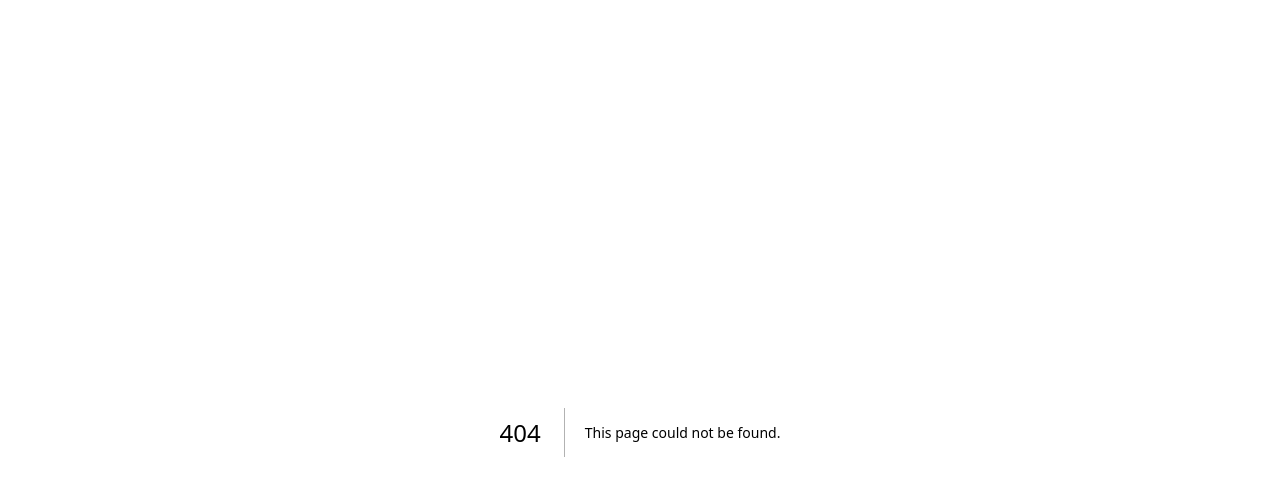
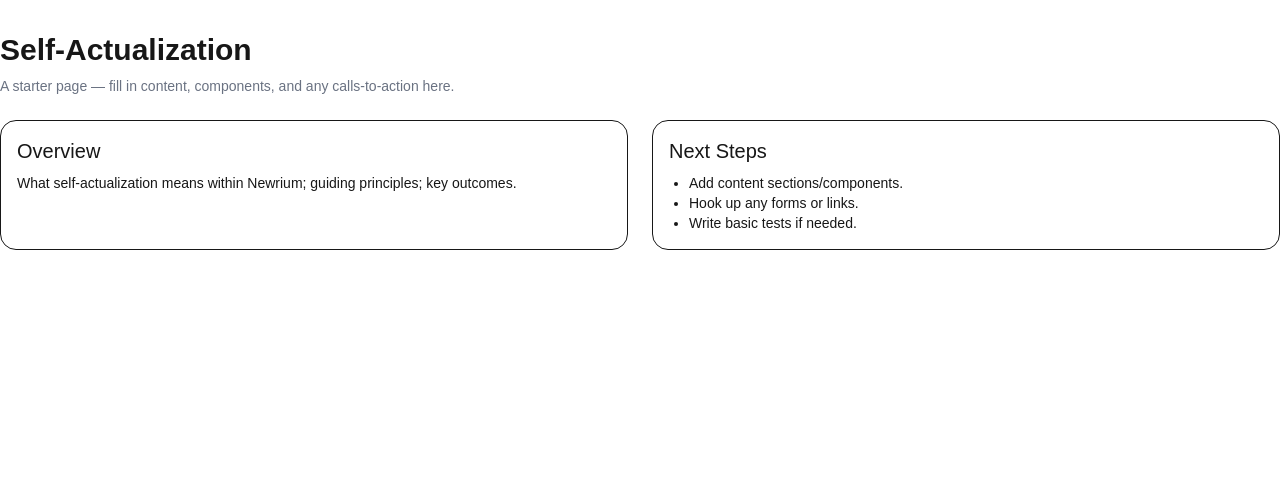
Before and after one commit to richajos34/Newrium-Foundation, a Next.js app: page /self-actualization in a window 1280 px wide. Before the commit this address had no page. Shown: the top 496 px of the page. Built offline with nearby package versions, Linux system fonts and the light colour scheme.

Commit message:
self-actualization page and add nav link

```diff
--- /dev/null
+++ b/src/app/self-actualization/page.tsx
@@ -0,0 +1,30 @@
+export default function SelfActualizationPage() {
+    return (
+      <section className="space-y-6">
+        <header className="space-y-2">
+          <h1 className="text-3xl font-semibold">Self-Actualization</h1>
+          <p className="text-sm text-gray-500">
+            A starter page — fill in content, components, and any calls-to-action here.
+          </p>
+        </header>
+
+        <div className="grid gap-6 md:grid-cols-2">
+          <article className="rounded-2xl border p-4">
+            <h2 className="text-xl font-medium">Overview</h2>
+            <p className="mt-2 text-sm">
+              What self-actualization means within Newrium; guiding principles; key outcomes.
+            </p>
+          </article>
+
+          <article className="rounded-2xl border p-4">
+            <h2 className="text-xl font-medium">Next Steps</h2>
+            <ul className="mt-2 list-disc pl-5 text-sm">
+              <li>Add content sections/components.</li>
+              <li>Hook up any forms or links.</li>
+              <li>Write basic tests if needed.</li>
+            </ul>
+          </article>
+        </div>
+      </section>
+    );
+  }
--- a/src/components/NavBar.tsx
+++ b/src/components/NavBar.tsx
@@ -12,6 +12,7 @@ export default function NavBar(){
   const links = [
     { href: '/', label: 'Home' },
     { href: '/example-page', label: 'Example' },
+    { href: '/self-actualization', label: 'Self-Actualization' },
     {/*
     What other links do we need based on the task list?
     Hint: "true wealth", "true self", "self-actualization", "parenting" pages
```
